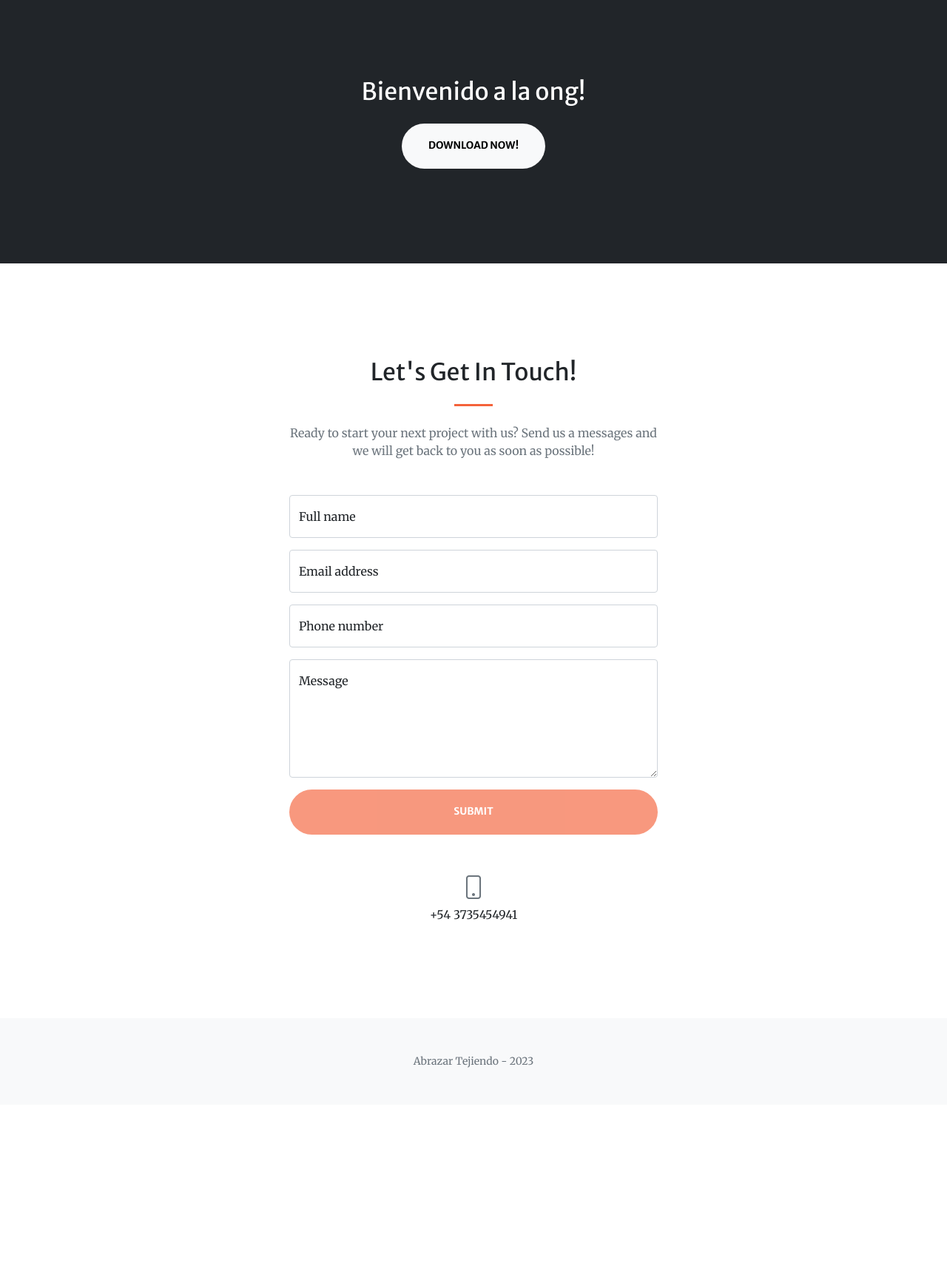
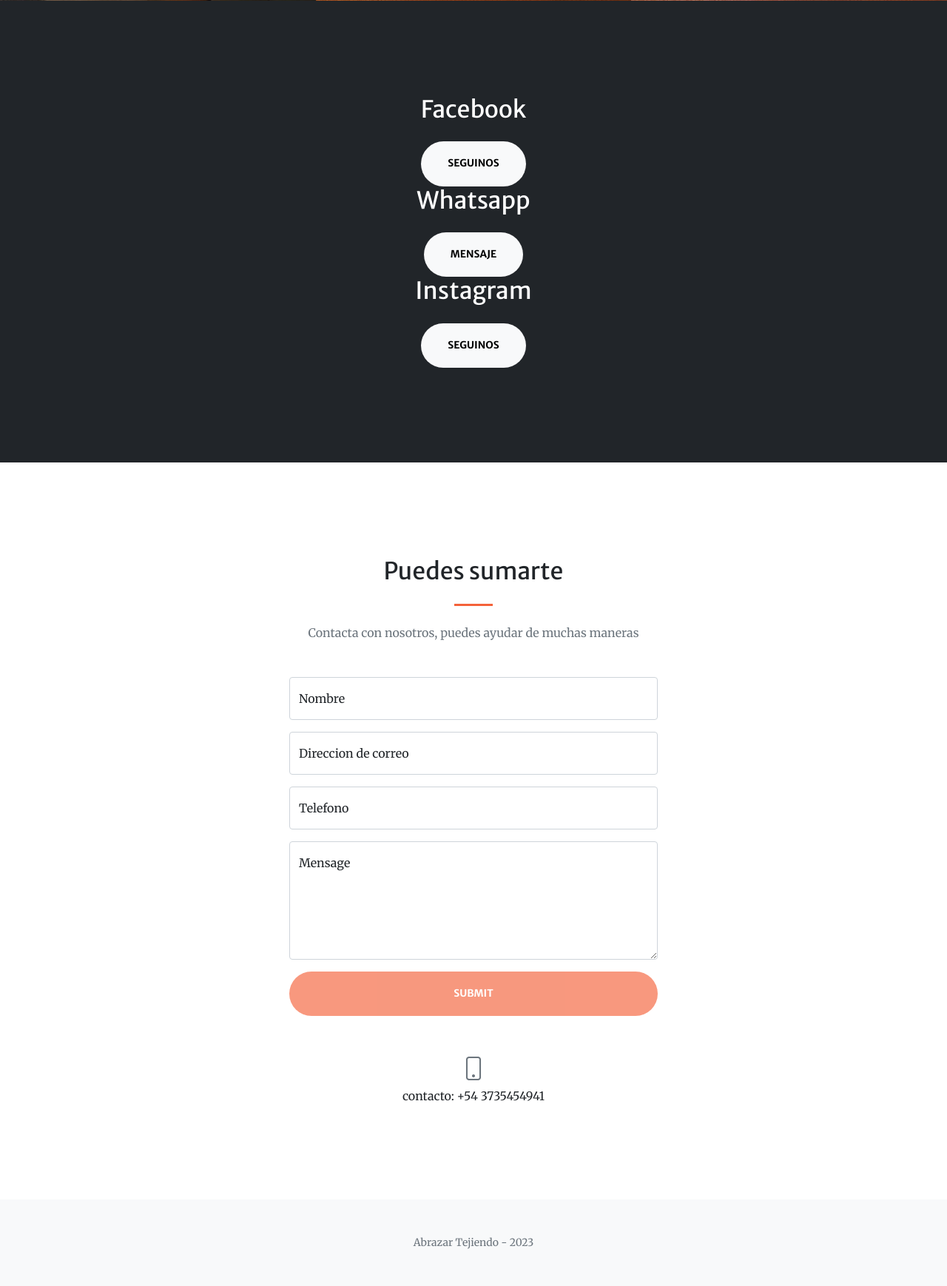
Before and after one commit to Raben77/proyect, a Django app: page / in a window 1280 px wide. Shown: the part 2355-4093 px from the top of the page at 74% size. Before the commit the page ends 3798 px from the top, so only its background shows below. Run offline with Django 4.2, Linux system fonts and the light colour scheme; some libraries are stand-ins or nearby versions.

Commit message:
Terminado

```diff
--- a/blogapp/templates/blogapp/index.html
+++ b/blogapp/templates/blogapp/index.html
@@ -30,7 +30,7 @@
                         <li class="nav-item"><a class="nav-link" href="#about">Nosotros</a></li>
                         <li class="nav-item"><a class="nav-link" href="#services">Mision</a></li>
                         <li class="nav-item"><a class="nav-link" href="#portfolio">Trabajos</a></li>
-                        <li class="nav-item"><a class="nav-link" href="#contact">Contact</a></li>
+                        <li class="nav-item"><a class="nav-link" href="#contact">Contacto</a></li>
                         <li class="nav-item"><a class="nav-link" href="#contact">Registro</a></li>
                     </ul>
                 </div>
@@ -45,7 +45,8 @@
                         <hr class="divider" />
                     </div>
                     <div class="col-lg-8 align-self-baseline">
-                        <p class="text-white-75 mb-5">" Mucha gente pequeña, en lugares pequeños, haciendo cosas pequeñas, puede cambiar el mundo."</p>
+                        <p class="text-white-75 mb-5">"Mucha gente pequeña, en lugares pequeños, haciendo cosas pequeñas, puede cambiar el mundo."</p>
+                        <p class="text-white-75 mb-5">Eduardo Galeano</p>
                         <a class="btn btn-primary btn-xl" href="#about">Quienes somos</a>
                     </div>
                 </div>
@@ -56,9 +57,9 @@
             <div class="container px-4 px-lg-5">
                 <div class="row gx-4 gx-lg-5 justify-content-center">
                     <div class="col-lg-8 text-center">
-                        <h2 class="text-white mt-0">Amor es todo lo que necesitas ¡</h2>
+                        <h2 class="text-white mt-0">Amor es todo lo que necesitas !</h2>
                         <hr class="divider divider-light" />
-                        <p class="text-white-75 mb-4">Somos Adela Garber y Ana Maria Retamozo. Nuestro objetivo con esta fundación es confeccionar ropa de bebés y niños para donar a hospitales y barrios carenciados.</p>
+                        <p class="text-white-75 mb-5">Somos Adela Garber y Ana Maria Retamozo. Nuestro objetivo con esta fundación es confeccionar ropa de bebés y niños para donar a hospitales y barrios carenciados.</p>
                         <a class="btn btn-light btn-xl" href="#services">Que hacemos ?</a>
                     </div>
                 </div>
@@ -109,8 +110,8 @@
                         <a class="portfolio-box" href="{% static 'assets/img/portfolio/fullsize/1.jpg' %}" title="Project Name">
                             <img class="img-fluid" src="{% static 'assets/img/portfolio/thumbnails/1.jpg' %}" alt="..." />
                             <div class="portfolio-box-caption">
-                                <div class="project-category text-white-50">Category</div>
-                                <div class="project-name">Project Name</div>
+                                <div class="project-category text-white-50">fundacion</div>
+                                <div class="project-name">Abrazar Tejiendo</div>
                             </div>
                         </a>
                     </div>
@@ -118,8 +119,8 @@
                         <a class="portfolio-box" href="{% static 'assets/img/portfolio/fullsize/2.jpg' %}" title="Project Name">
                             <img class="img-fluid" src="{% static 'assets/img/portfolio/thumbnails/2.jpg' %}" alt="..." />
                             <div class="portfolio-box-caption">
-                                <div class="project-category text-white-50">Category</div>
-                                <div class="project-name">Project Name</div>
+                                <div class="project-category text-white-50">fundacion</div>
+                                <div class="project-name">Abrazar Tejiendo</div>
                             </div>
                         </a>
                     </div>
@@ -127,8 +128,8 @@
                         <a class="portfolio-box" href="{% static 'assets/img/portfolio/fullsize/3.jpg' %}" title="Project Name">
                             <img class="img-fluid" src="{% static 'assets/img/portfolio/thumbnails/3.jpg' %}" alt="..." />
                             <div class="portfolio-box-caption">
-                                <div class="project-category text-white-50">Category</div>
-                                <div class="project-name">Project Name</div>
+                                <div class="project-category text-white-50">fundacion</div>
+                                <div class="project-name">Abrazar Tejiendo</div>
                             </div>
                         </a>
                     </div>
@@ -136,8 +137,8 @@
                         <a class="portfolio-box" href="{% static 'assets/img/portfolio/fullsize/4.jpg' %}" title="Project Name">
                             <img class="img-fluid" src="{% static 'assets/img/portfolio/thumbnails/4.jpg' %}" alt="..." />
                             <div class="portfolio-box-caption">
-                                <div class="project-category text-white-50">Category</div>
-                                <div class="project-name">Project Name</div>
+                                <div class="project-category text-white-50">fundacion</div>
+                                <div class="project-name">Abrazar Tejiendo</div>
                             </div>
                         </a>
                     </div>
@@ -145,17 +146,17 @@
                         <a class="portfolio-box" href="{% static 'assets/img/portfolio/fullsize/5.jpg' %}" title="Project Name">
                             <img class="img-fluid" src="{% static 'assets/img/portfolio/thumbnails/5.jpg' %}" alt="..." />
                             <div class="portfolio-box-caption">
-                                <div class="project-category text-white-50">Category</div>
-                                <div class="project-name">Project Name</div>
+                                <div class="project-category text-white-50">fundacion</div>
+                                <div class="project-name">Abrazar Tejiendo</div>
                             </div>
                         </a>
                     </div>
                     <div class="col-lg-4 col-sm-6">
-                        <a class="portfolio-box" href="{% static 'assets/img/portfolio/fullsize/6.jpg'%}" title="Project Name">
-                            <img class="img-fluid" src="{% static 'assets/img/portfolio/thumbnails/6.jpg'%}" alt="..." />
+                        <a class="portfolio-box" href="{% static 'assets/img/portfolio/fullsize/6.jpg' %}" title="Project Name">
+                            <img class="img-fluid" src="{% static 'assets/img/portfolio/thumbnails/6.jpg' %}" alt="..." />
                             <div class="portfolio-box-caption p-3">
-                                <div class="project-category text-white-50">Category</div>
-                                <div class="project-name">Project Name</div>
+                                <div class="project-category text-white-50">fundacion</div>
+                                <div class="project-name">Abrazar Tejiendo</div>
                             </div>
                         </a>
                     </div>
@@ -165,8 +166,13 @@
         <!-- Call to action-->
         <section class="page-section bg-dark text-white">
             <div class="container px-4 px-lg-5 text-center">
-                <h2 class="mb-4">Bienvenido a la ong!</h2>
-                <a class="btn btn-light btn-xl" href="https://startbootstrap.com/theme/creative/">Download Now!</a>
+                <h2 class="mb-4">Facebook</h2>
+                <a class="btn btn-light btn-xl" href="https://www.facebook.com/profile.php?id=100057591843460">Seguinos</a>
+                <h2 class="mb-4">Whatsapp</h2>
+                <a class="btn btn-light btn-xl" href="https://api.whatsapp.com/send?phone=3735454941">Mensaje</a>
+                <h2 class="mb-4">Instagram</h2>
+                <a class="btn btn-light btn-xl" href="https://instagram.com/abrazartejiendo?igshid=ZjA0NjI3M2I=">Seguinos</a>
+
             </div>
         </section>
         <!-- Contact-->
@@ -174,9 +180,9 @@
             <div class="container px-4 px-lg-5">
                 <div class="row gx-4 gx-lg-5 justify-content-center">
                     <div class="col-lg-8 col-xl-6 text-center">
-                        <h2 class="mt-0">Let's Get In Touch!</h2>
+                        <h2 class="mt-0">Puedes sumarte</h2>
                         <hr class="divider" />
-                        <p class="text-muted mb-5">Ready to start your next project with us? Send us a messages and we will get back to you as soon as possible!</p>
+                        <p class="text-muted mb-5">Contacta con nosotros, puedes ayudar de muchas maneras</p>
                     </div>
                 </div>
                 <div class="row gx-4 gx-lg-5 justify-content-center mb-5">
@@ -192,26 +198,26 @@
                             <!-- Name input-->
                             <div class="form-floating mb-3">
                                 <input class="form-control" id="name" type="text" placeholder="Enter your name..." data-sb-validations="required" />
-                                <label for="name">Full name</label>
+                                <label for="name">Nombre</label>
                                 <div class="invalid-feedback" data-sb-feedback="name:required">A name is required.</div>
                             </div>
                             <!-- Email address input-->
                             <div class="form-floating mb-3">
                                 <input class="form-control" id="email" type="email" placeholder="name@example.com" data-sb-validations="required,email" />
-                                <label for="email">Email address</label>
+                                <label for="email">Direccion de correo</label>
                                 <div class="invalid-feedback" data-sb-feedback="email:required">An email is required.</div>
                                 <div class="invalid-feedback" data-sb-feedback="email:email">Email is not valid.</div>
                             </div>
                             <!-- Phone number input-->
                             <div class="form-floating mb-3">
                                 <input class="form-control" id="phone" type="tel" placeholder="(123) 456-7890" data-sb-validations="required" />
-                                <label for="phone">Phone number</label>
+                                <label for="phone">Telefono</label>
                                 <div class="invalid-feedback" data-sb-feedback="phone:required">A phone number is required.</div>
                             </div>
                             <!-- Message input-->
                             <div class="form-floating mb-3">
                                 <textarea class="form-control" id="message" type="text" placeholder="Enter your message here..." style="height: 10rem" data-sb-validations="required"></textarea>
-                                <label for="message">Message</label>
+                                <label for="message">Mensage</label>
                                 <div class="invalid-feedback" data-sb-feedback="message:required">A message is required.</div>
                             </div>
                             <!-- Submit success message-->
@@ -239,7 +245,7 @@
                 <div class="row gx-4 gx-lg-5 justify-content-center">
                     <div class="col-lg-4 text-center mb-5 mb-lg-0">
                         <i class="bi-phone fs-2 mb-3 text-muted"></i>
-                        <div>+54 3735454941</div>
+                        <div>contacto: +54 3735454941</div>
                     </div>
                 </div>
             </div>
```
